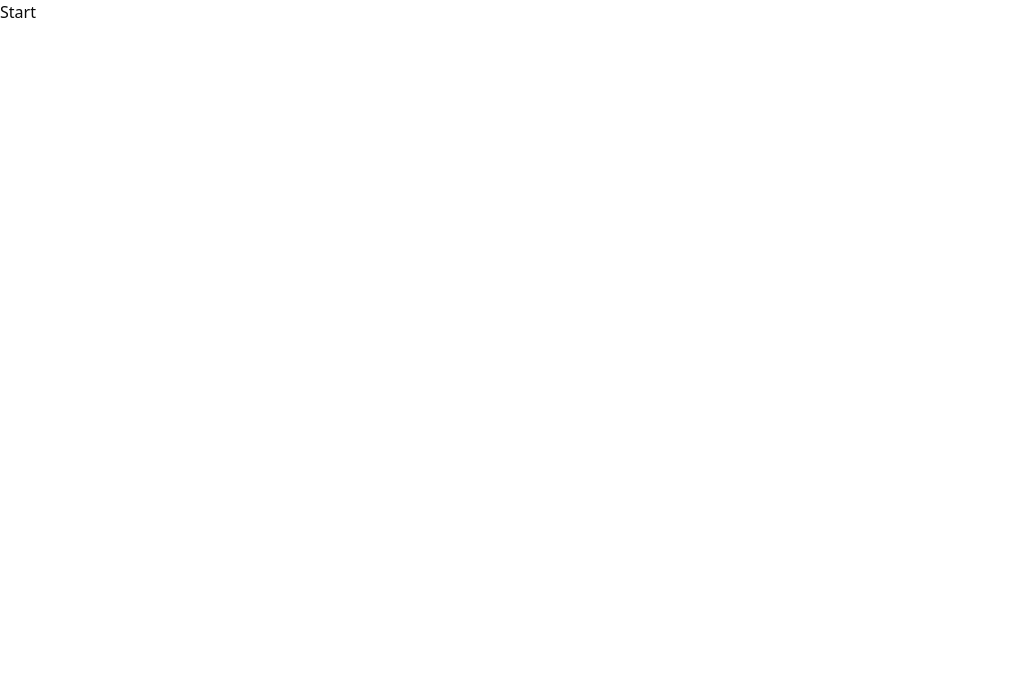
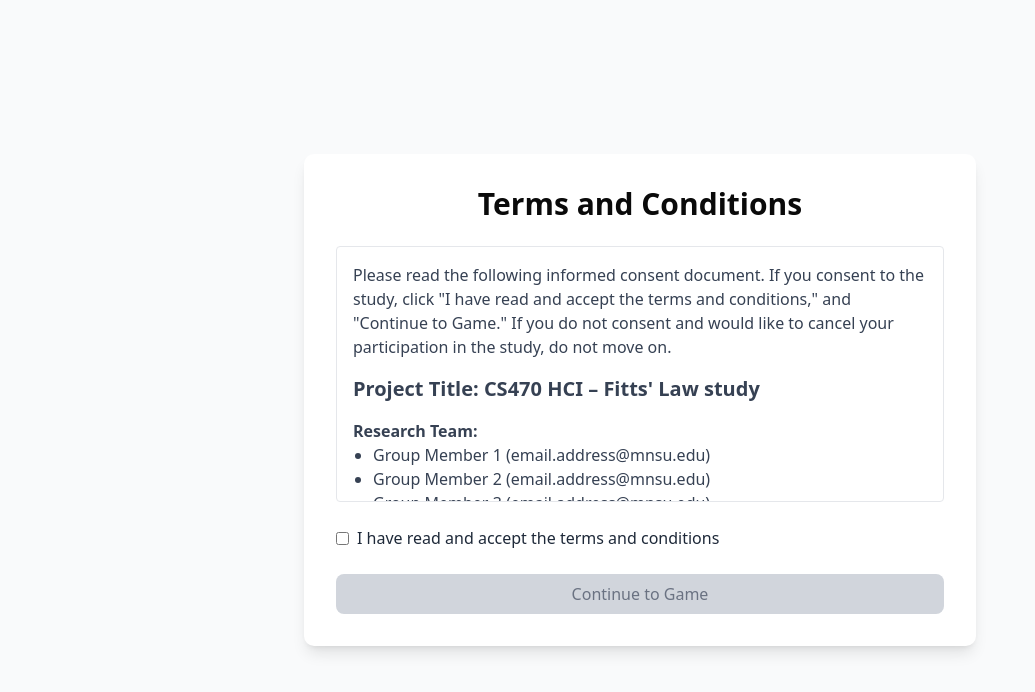
Before and after one commit to sophabot/HCI-User_Test_Game, a Next.js app in the folder user_testing_project/: page / in a window 1280 px wide. Shown: the top 692 px of the page, without its empty margins (0-1035 px from the left). Built offline with nearby package versions, Linux system fonts and the light colour scheme.

Commit message:
terms page

```diff
--- a/user_testing_project/src/app/page.tsx
+++ b/user_testing_project/src/app/page.tsx
@@ -1,11 +1,123 @@
-import Image from "next/image";
-import React from 'react';
+"use client";
+import React, { useState } from 'react';
+import { useRouter } from 'next/navigation';
 
+export default function TermsPage() {
+  const router = useRouter();
+  const [accepted, setAccepted] = useState(false);
 
-export default function Home() {
+  const handleAccept = () => {
+    // Store acceptance in localStorage to remember across sessions
+    localStorage.setItem('termsAccepted', 'true');
+    router.push('/mainpage');
+  };
+
   return (
-    <div>
-      Start
+    <div className="h-screen flex flex-col items-center justify-center p-4 bg-gray-50">
+      <div className="max-w-2xl w-full bg-white p-8 rounded-lg shadow-lg">
+        <h1 className="text-3xl font-bold mb-6 text-center">Terms and Conditions</h1>
+
+        <div className="border border-gray-200 p-4 mb-6 h-64 overflow-y-auto rounded">
+          <div className="text-gray-700 space-y-4">
+            <p>
+              Please read the following informed consent document. If you consent to the study,
+              click "I have read and accept the terms and conditions," and "Continue to Game." If you do not consent and
+              would like to cancel your participation in the study, do not move on.
+            </p>
+
+            <h2 className="text-xl font-bold mt-4">Project Title: CS470 HCI – Fitts' Law study</h2>
+
+            <div className="mt-3">
+              <h3 className="font-bold">Research Team:</h3>
+              <ul className="list-disc pl-5">
+                <li>Group Member 1 (email.address@mnsu.edu)</li>
+                <li>Group Member 2 (email.address@mnsu.edu)</li>
+                <li>Group Member 3 (email.address@mnsu.edu)</li>
+                <li>Group Member 4 (email.address@mnsu.edu)</li>
+              </ul>
+            </div>
+
+            <p>
+              Thank you for agreeing to participate in this research study! This document provides
+              important information about what you will be asked to do during the research study,
+              about the risks and benefits of the study, and about your rights as a research subject.
+              If you have any questions about or do not understand something in this document, you
+              should ask questions to the members of the research team listed above. Do not agree to
+              participate in this research study unless the research team has answered your questions
+              and you decide that you want to be part of this study.
+            </p>
+
+            <p>
+              The purpose of this research study is to evaluate how accurately a user can click on
+              differently-sized circles on screen. During the study, you will be randomly presented with [what?].
+              There will be a total of [how many] trials, and each trial will take anywhere from [minimum time]
+              to [maximum time] seconds, depending on your speed. The entire study should take no longer
+              than [maximum aggregate time of 180 tests] minutes to complete.
+            </p>
+
+            <div className="mt-3">
+              <h3 className="font-bold">To participate in this study, you must:</h3>
+              <ul className="list-disc pl-5">
+                <li>Criterion 1</li>
+                <li>Criterion 2</li>
+              </ul>
+            </div>
+
+            <p>
+              To collect data, our software will record how much you move the mouse, how long it takes
+              you to successfully complete each trial, and whether you make any errors. This information
+              will be recorded anonymously, and no personally identifiable information will be collected.
+            </p>
+
+            <p>
+              You will not be compensated for your participation in this study. We do not believe there
+              are any direct benefits to you based on your participation in the study. We do not anticipate
+              any significant risks in your participating in this study.
+            </p>
+
+            <p>
+              You may end your participation in the study at any time. If you wish to end your participation,
+              please notify one of the researchers. If you decide to end your participation early, any results
+              collected by the software for your session will not be saved.
+            </p>
+
+            <p>
+              By consenting, you hereby acknowledge that you are at least 18 years of age, and that
+              you are (other inclusion criteria). You also indicate that you agree to the following statement:
+            </p>
+
+            <p className="italic">
+              "I have read this consent form and I understand the risks, benefits, and procedures involved
+              with participation in this research study. I hereby agree to participate in this research study."
+            </p>
+          </div>
+        </div>
+
+        <div className="flex items-center mb-6">
+          <input
+            type="checkbox"
+            id="accept"
+            className="mr-2"
+            checked={accepted}
+            onChange={(e) => setAccepted(e.target.checked)}
+          />
+          <label htmlFor="accept" className="text-gray-800">
+            I have read and accept the terms and conditions
+          </label>
+        </div>
+
+        <button
+          onClick={handleAccept}
+          disabled={!accepted}
+          className={`w-full py-2 px-4 rounded-md transition duration-200 ${
+            accepted
+              ? 'bg-blue-600 text-white hover:bg-blue-700'
+              : 'bg-gray-300 text-gray-500 cursor-not-allowed'
+          }`}
+        >
+          Continue to Game
+        </button>
+      </div>
     </div>
   );
 }
```
